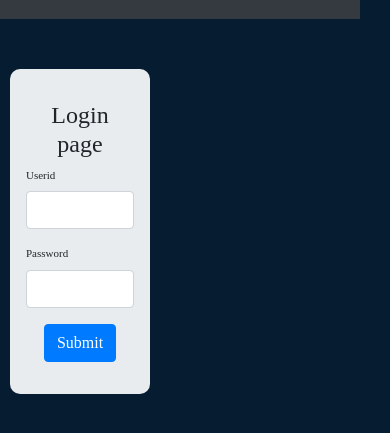
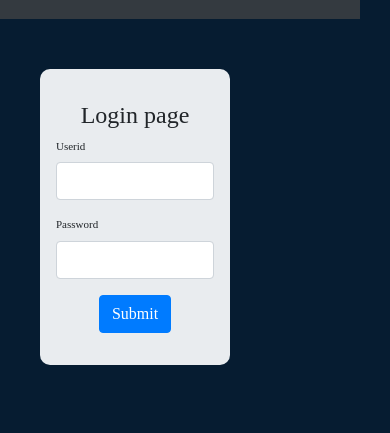
Before and after one commit to SUVENDU125/suvendunewtypespeed.github.io, a plain HTML site: page login.html in a window 390 px wide. Shown: the part 61-494 px from the top of the page. Drawn offline with Linux system fonts and the light colour scheme.

Commit message:
again to make response
media

```diff
--- a/login.html
+++ b/login.html
@@ -149,8 +149,8 @@ nav .container #op50  li a {
  @media(min-width: 360px) and (max-width: 450px){
    #kk {
     font-size: 11px;
-    margin-left: -70px ! important;
-     width:250px !  important;
+    margin-left: -40px ! important;
+     width:300px !  important;
     margin-top: 30px ! important;
 
   }
```
